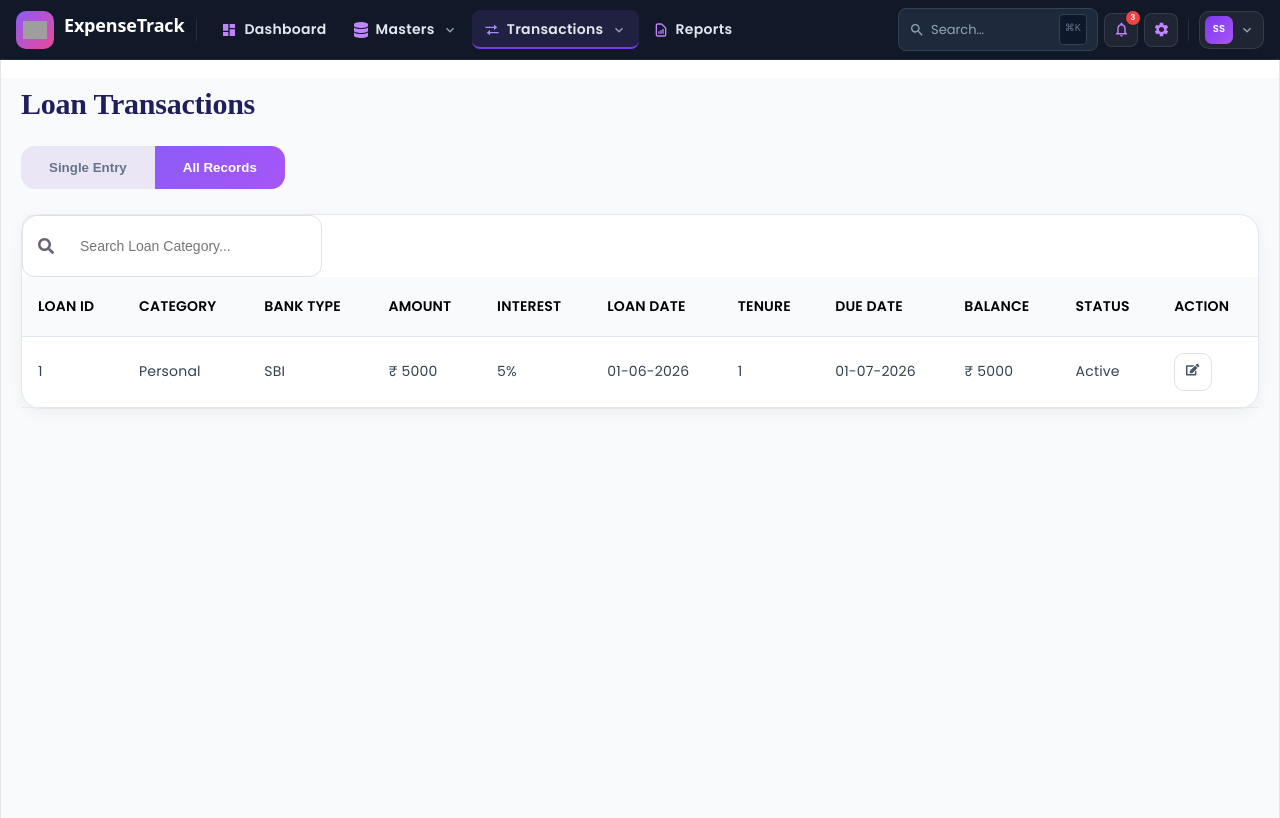
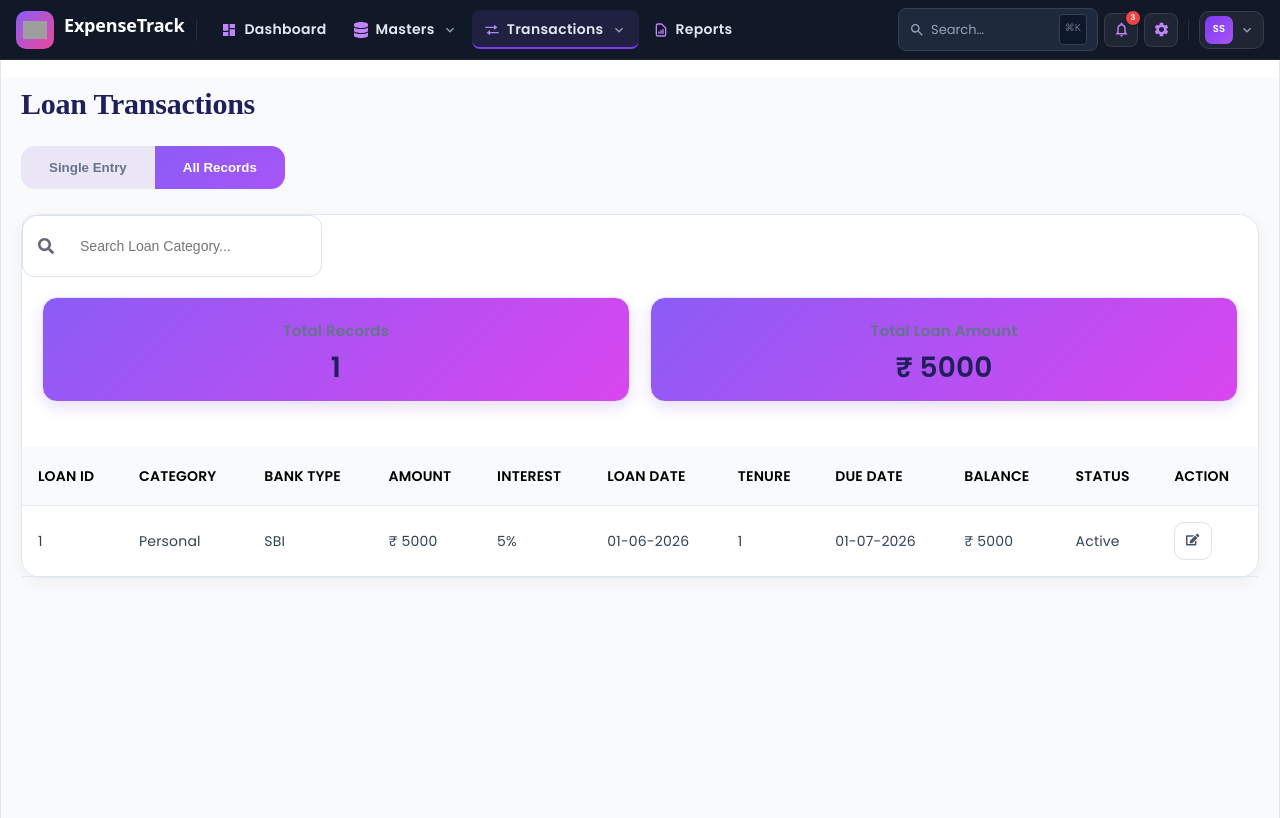
Before and after one commit to Sandhiya640/Expense-Management-Web, a React (Vite) app: page /loan-transaction in a window 1280 px wide. Both pictures are taken after a click on the button "All Records". Built offline with nearby package versions, Linux system fonts and the light colour scheme; grey boxes are pictures that could not be loaded.

Commit message:
all records

```diff
--- a/src/pages/ExpenseTransaction.css
+++ b/src/pages/ExpenseTransaction.css
@@ -542,3 +542,29 @@ td {
   height: 48px;
   margin: auto;
 }
+.summary-cards {
+  display: flex;
+  gap: 20px;
+  padding: 20px;
+}
+
+.summary-card {
+  min-width: 220px;
+  background: white;
+  border: 1px solid #e2e8f0;
+  border-radius: 14px;
+  padding: 20px;
+  box-shadow: 0 2px 8px rgba(0,0,0,0.05);
+}
+
+.summary-card h4 {
+  color: #64748b;
+  font-size: 14px;
+  margin-bottom: 10px;
+}
+
+.summary-card p {
+  font-size: 24px;
+  font-weight: 700;
+  color: #1f1f5c;
+}
--- a/src/pages/ExpenseTransaction.jsx
+++ b/src/pages/ExpenseTransaction.jsx
@@ -311,6 +311,20 @@ function ExpenseTransactions() {
             </div>
           </div>
 
+          <div className="summary-cards">
+            <div className="summary-card">
+              <h4>Total Records</h4>
+              <p>{records.length}</p>
+            </div>
+
+            <div className="summary-card">
+              <h4>Total Expense</h4>
+              <p>
+                ₹{" "}
+                {records.reduce((sum, item) => sum + Number(item.expValue), 0)}
+              </p>
+            </div>
+          </div>
           <div className="table-wrapper">
             <table>
               <thead>
--- a/src/pages/LoanTransaction.css
+++ b/src/pages/LoanTransaction.css
@@ -340,3 +340,29 @@ tbody tr:hover {
   margin-top: 25px;
   padding: 0 30px 20px;
 }
+.summary-cards {
+  display: flex;
+  gap: 20px;
+  padding: 20px;
+}
+
+.summary-card {
+  min-width: 220px;
+  background: white;
+  border: 1px solid #e2e8f0;
+  border-radius: 14px;
+  padding: 20px;
+  box-shadow: 0 2px 8px rgba(0,0,0,0.05);
+}
+
+.summary-card h4 {
+  color: #64748b;
+  font-size: 14px;
+  margin-bottom: 10px;
+}
+
+.summary-card p {
+  font-size: 24px;
+  font-weight: 700;
+  color: #1f1f5c;
+}
--- a/src/pages/LoanTransaction.jsx
+++ b/src/pages/LoanTransaction.jsx
@@ -294,6 +294,23 @@ function LoanTransaction() {
               placeholder="Search Loan Category..."
             />
           </div>
+          <div className="summary-cards">
+            <div className="summary-card">
+              <h4>Total Records</h4>
+              <p>{records.length}</p>
+            </div>
+
+            <div className="summary-card">
+              <h4>Total Loan Amount</h4>
+              <p>
+                ₹{" "}
+                {records.reduce(
+                  (sum, item) => sum + Number(item.loanAmount),
+                  0,
+                )}
+              </p>
+            </div>
+          </div>
 
           <table>
             <thead>
```
